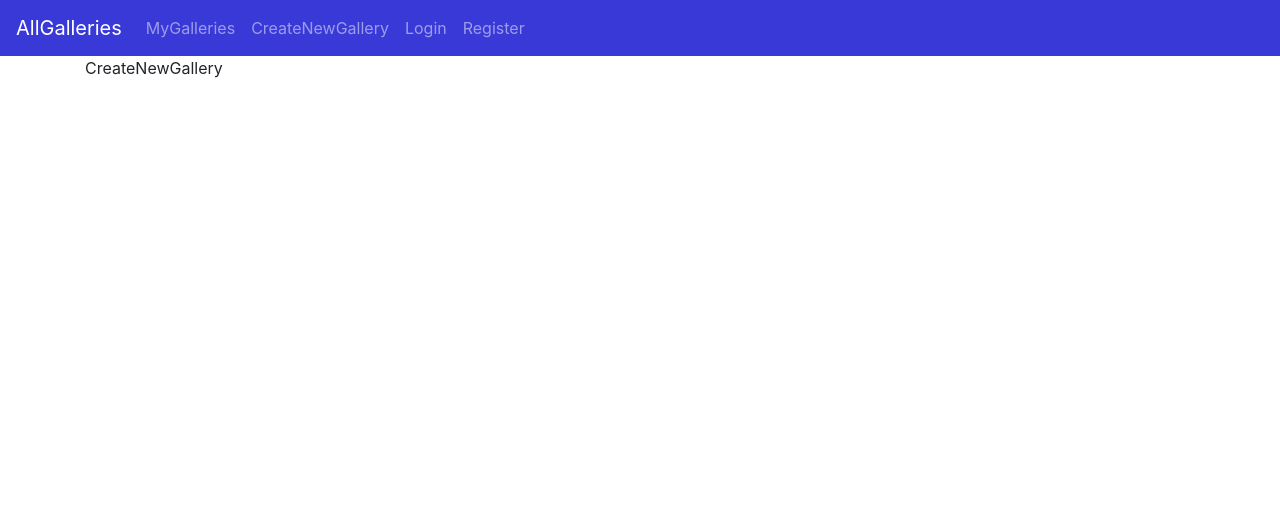
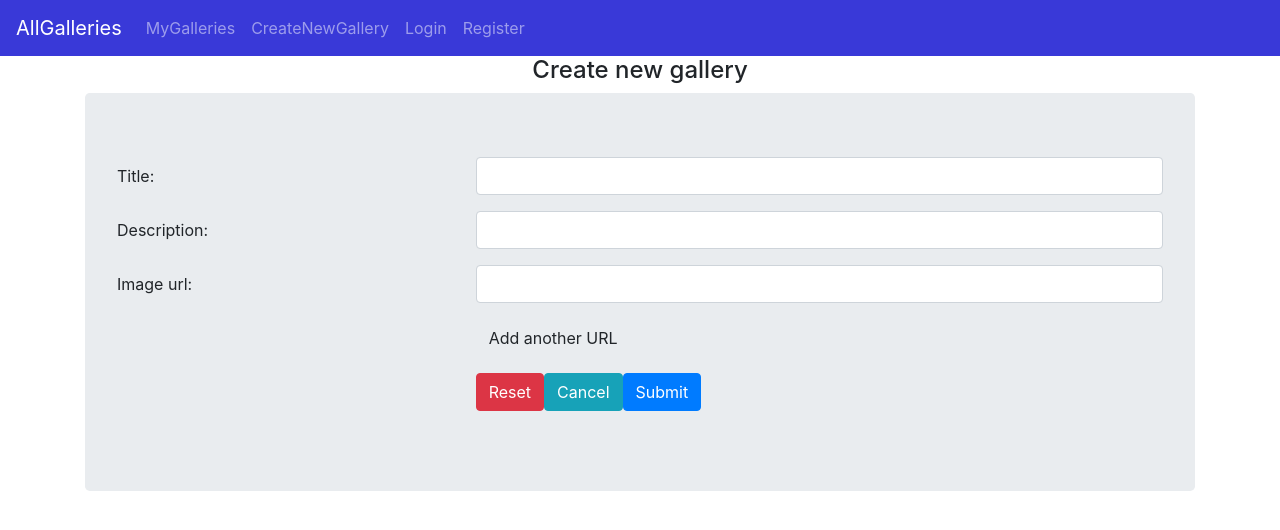
Before and after one commit to brankaDakic10/galleries-vue, a Vue app: page /create in a window 1280 px wide. Shown: the top 530 px of the page. Built offline with nearby package versions, Linux system fonts and the light colour scheme.

Commit message:
Added changes in CreateNewGallery.vue

```diff
--- a/src/components/Gallery.vue
+++ b/src/components/Gallery.vue
@@ -2,12 +2,13 @@
      <div class="row">
 
     <div class="card" style="width: 40rem;">
-
+       <img class="card-img-top" :src="gallery.imageUrl[0]" alt="Card image cap"
+      style="width: 5rem;">
       <div class="card-body">
 
         <h5 class="card-title"><i style="color: #086A87">Title:</i>{{ gallery.title}}</h5>
         <h5 class="card-title"><i style="color: #086A87">Author: </i>{{gallery.firstName}} {{gallery.lastName}}</h5>
-        <!-- <h5 class="card-title"><i style="color: #086A87">Created_at: </i>{{ gallery.created_at}}</h5> -->
+        <h5 class="card-title"><i style="color: #086A87">Created_at: </i>{{ gallery.created_at}}</h5>
 
       </div>
     </div>
--- a/src/pages/CreateNewGallery.vue
+++ b/src/pages/CreateNewGallery.vue
@@ -1,15 +1,76 @@
 <template>
     <div class="container">
-        CreateNewGallery
+        <h4 class="text-center">Create new gallery </h4>
+        <form @submit.prevent="storeGallery" @reset="onReset" class="jumbotron">
+            <div class="form-group row">
+                <label class="col-4 col-form-label" for="title">Title:</label>
+                <div class="col-8">
+                    <input id="title" name="title" type="text" class="form-control here" required="required" minlength="2" maxlength="255" v-model="newGallery.title">
+                </div>
+            </div>
+            <div class="form-group row">
+                <label class="col-4 col-form-label" for="description">Description:</label>
+                <div class="col-8">
+                    <input id="description" name="description" type="text" class="form-control here" maxlength="1000" v-model="newGallery.description">
+                </div>
+            </div>
+            <div class="form-group row">
+                <label class="col-4 col-form-label" for="imageUrl">Image url:</label>
+                <div class="col-8">
+                    <input id="imageUrl" name="imageUrl" type="text" class="form-control here" required="required" v-model="newGallery.imageUrl">
+                </div>
+            </div>
+             <div class="form-group row">
+                 <div class="col-4"></div>
+                <!-- <label class="col-4 col-form-label" for="imageUrl">Add new image url:</label> -->
+                <div class="col-8">
+
+ <button  class="btn btn-default">Add another URL</button>
+
+                </div>
+            </div>
+            <div class="form-group row">
+
+                <div class="offset-4 col-8">
+
+                    <button name="reset" type="reset" class="btn btn-danger">Reset</button>
+                    <button class="btn btn-info" @click="cancel">Cancel</button>
+
+                    <button name="submit" type="submit" class="btn btn-primary">Submit</button>
+                </div>
+            </div>
+
+        </form>
     </div>
 </template>
 
 <script>
-export default {
-name:"CreateNewGallery"
-}
+    export default {
+        name: "CreateNewGallery",
+        data() {
+            return {
+                newGallery: {
+                    title: "",
+                    description: "",
+                    imageUrl: ""
+                }
+            }
+        },
+        methods: {
+            storeGallery() {
+                //
+            },
+            onReset() {
+                this.newGallery = {}
+            },
+            cancel() {
+                this.$router.push({
+                    name: "my-galleries"
+                })
+            }
+        }
+    }
 </script>
 
 <style>
-
 </style>
```
